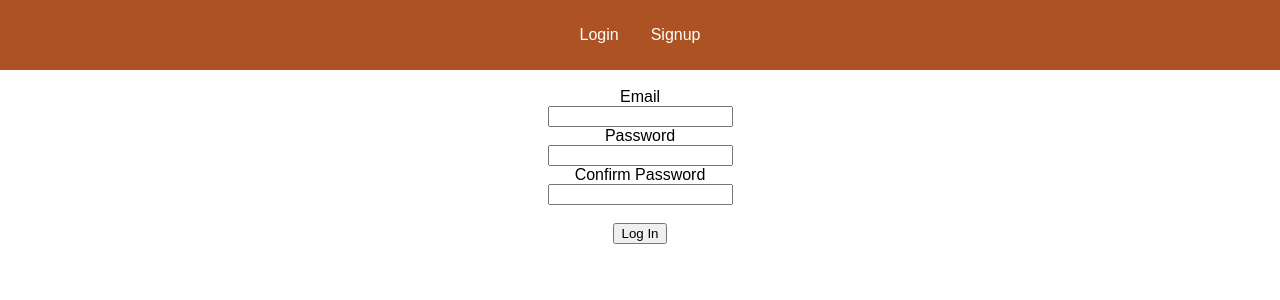
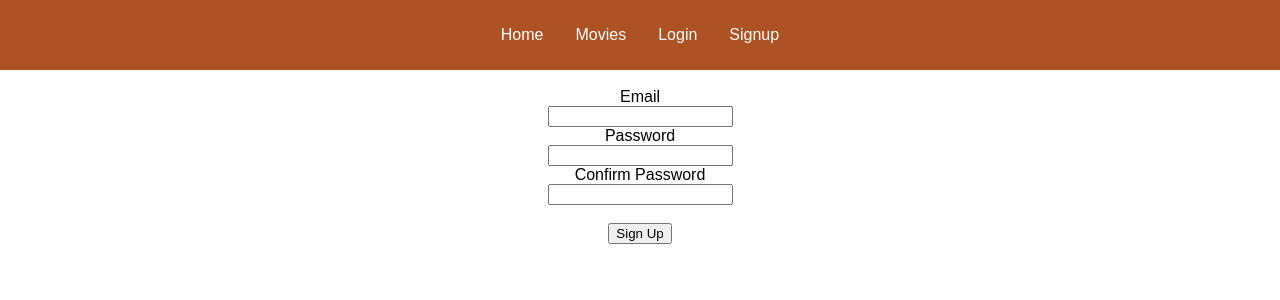
Before and after one commit to joshlawlor/Movie-Watchlist-App, a React (Create React App) app in the folder movie-app/: page /users/signup in a window 1280 px wide. Shown: the top 300 px of the page. Built offline with nearby package versions, Linux system fonts and the light colour scheme.

Commit message:
Routes for users login/signup + movies/home functional

```diff
--- a/movie-app/src/App.js
+++ b/movie-app/src/App.js
@@ -1,22 +1,25 @@
-import React, { Component } from 'react';
+import React from 'react';
 import {Link , Route , Routes} from 'react-router-dom'
 import './App.css';
-import MovieRoutes from './components/MovieRoutes';
-import UserRoutes from './components/UserRoutes';
 import LandingPage from './pages/LandingPage/LandingPage';
 import SignUpPage from './pages/SignUpPage/SignUpPage'
 import LoginPage from './pages/LoginPage/LoginPage'
+import MoviesPage from './pages/MoviesPage/MoviesPage'
 
 function App(){
   return (
     <div className="App">
       <ul className='navbar'>
+        <li><Link to='/'>Home</Link></li>
+        <li><Link to='/movies'>Movies</Link></li>
         <li><Link to="/users/login">Login</Link></li>
         <li><Link to="/users/signup">Signup</Link></li>
+{/* Need a way to show certain links only when logged in */}
       </ul>
 
       <Routes>
-          <Route path ='/users/login' element={<LoginPage/>}/>
+          <Route path='/movies' element={<MoviesPage/>}/>
+          <Route path='/users/login' element={<LoginPage/>}/>
           <Route path='/users/signup' element={<SignUpPage/>}/>
           <Route path='/' element={<LandingPage/>}/>
       </Routes>
--- a/movie-app/src/components/MovieRoutes.jsx
+++ /dev/null
@@ -1,14 +0,0 @@
-import React from 'react'
-import {BrowerRouter as Router, Route, Routes} from "react-router-dom";
-
-const MovieRoutes = () => {
-  return (
-    <div>
-        <Router>
-
-        </Router>
-    </div>
-  )
-}
-
-export default MovieRoutes
--- a/movie-app/src/components/SignUpForm/SignUpForm.css
+++ b/movie-app/src/components/SignUpForm/SignUpForm.css
@@ -1,4 +1,6 @@
+
 .form {
     display: flex;
     flex-direction: column;
+    font-family: Copperplate, sans-serif;
 }
--- a/movie-app/src/components/SignUpForm/SignUpForm.jsx
+++ b/movie-app/src/components/SignUpForm/SignUpForm.jsx
@@ -25,7 +25,7 @@ const SignUpForm = () => {
         <label htmlFor="password">Confirm Password</label>
         <input onChange={handleChange} type="confirmPassword" name="confirmPassword" id="confirmPassword" />
         <br/>
-        <button type="submit">Log In</button>
+        <button type="submit">Sign Up</button>
     </form>
   )
 }
--- a/movie-app/src/components/UserRoutes.jsx
+++ /dev/null
@@ -1,12 +0,0 @@
-import React from 'react'
-import {BrowerRouter as Router, Route, Routes} from "react-router-dom";
-
-const UserRoutes = () => {
-  return (
-    <div>
-
-    </div>
-  )
-}
-
-export default UserRoutes
--- /dev/null
+++ b/movie-app/src/pages/MoviesPage/MoviesPage.jsx
@@ -0,0 +1,9 @@
+import React from 'react'
+
+const MoviesPage = () => {
+  return (
+    <div><h1>Movies</h1></div>
+  )
+}
+
+export default MoviesPage
```
Also changed, not shown: movie-app/src/pages/FriendsPage/FriendsPage.jsx (added, +9 -0 lines).
